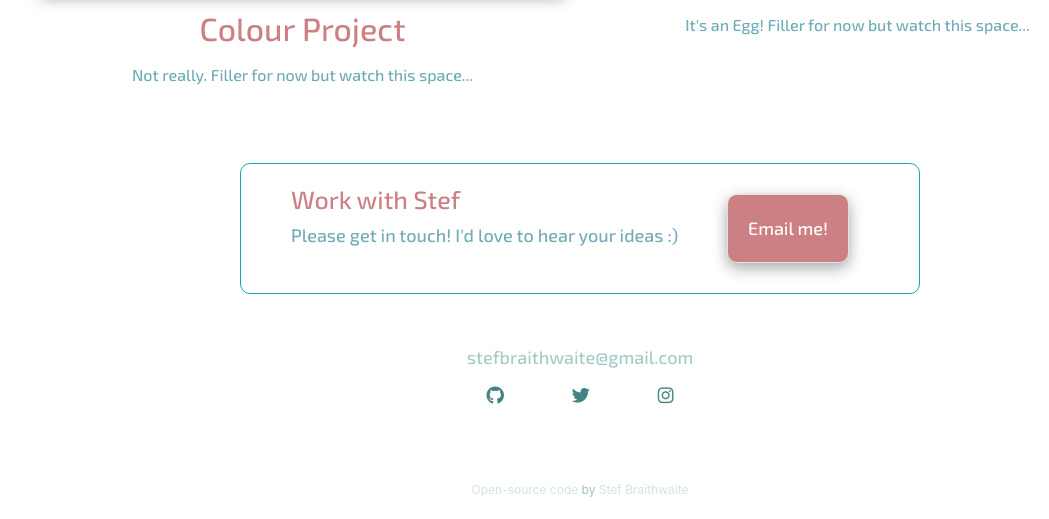
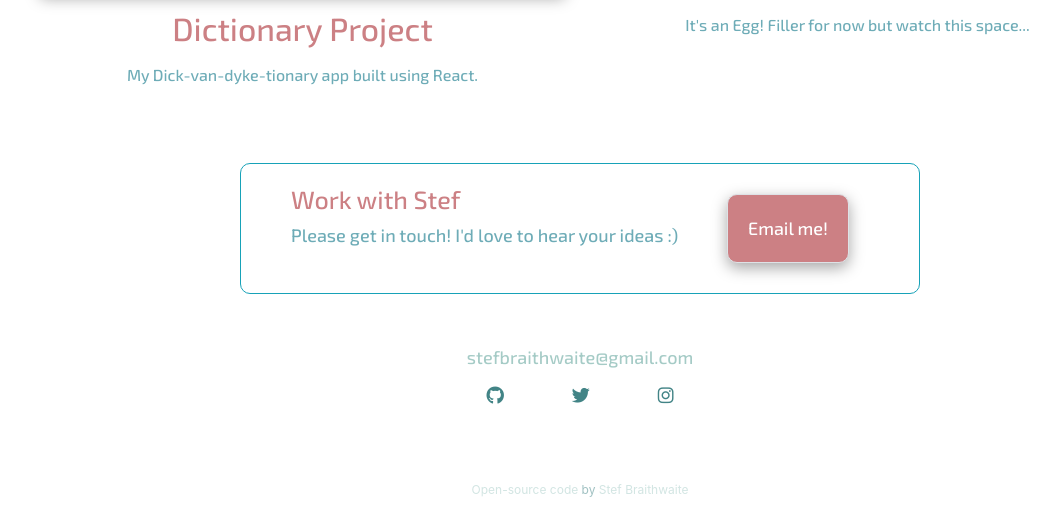
Before and after one commit to nonagongirl/portfolio-site, a plain HTML site: page work.html in a window 1280 px wide. Shown: the part 1337-1856 px from the top of the page, without its empty margins (60-1109 px from the left). Drawn offline with nearby package versions, Linux system fonts and the light colour scheme.

Commit message:
Added Dictionary App link

```diff
--- a/work.html
+++ b/work.html
@@ -88,8 +88,8 @@
 <div class="row">
      <div class="col-md-6 mt-4">
     <img class="img-fluid rounded appPics" max-height="100px" src="/media/colour scheme two.png" ></img>
-<h2 class="m-3">Colour Project</h2>
-<p class="text-center"> Not really. Filler for now but watch this space...
+<a href="https://quiet-tartufo-4f8744.netlify.app/" target="_blank" title="Launch Dictionary app"><h2 class="m-3"><h2 class="m-3">Dictionary Project</h2></a>
+<p class="text-center"> My Dick-van-dyke-tionary app built using React.
 </p>
 
 </div>
```
